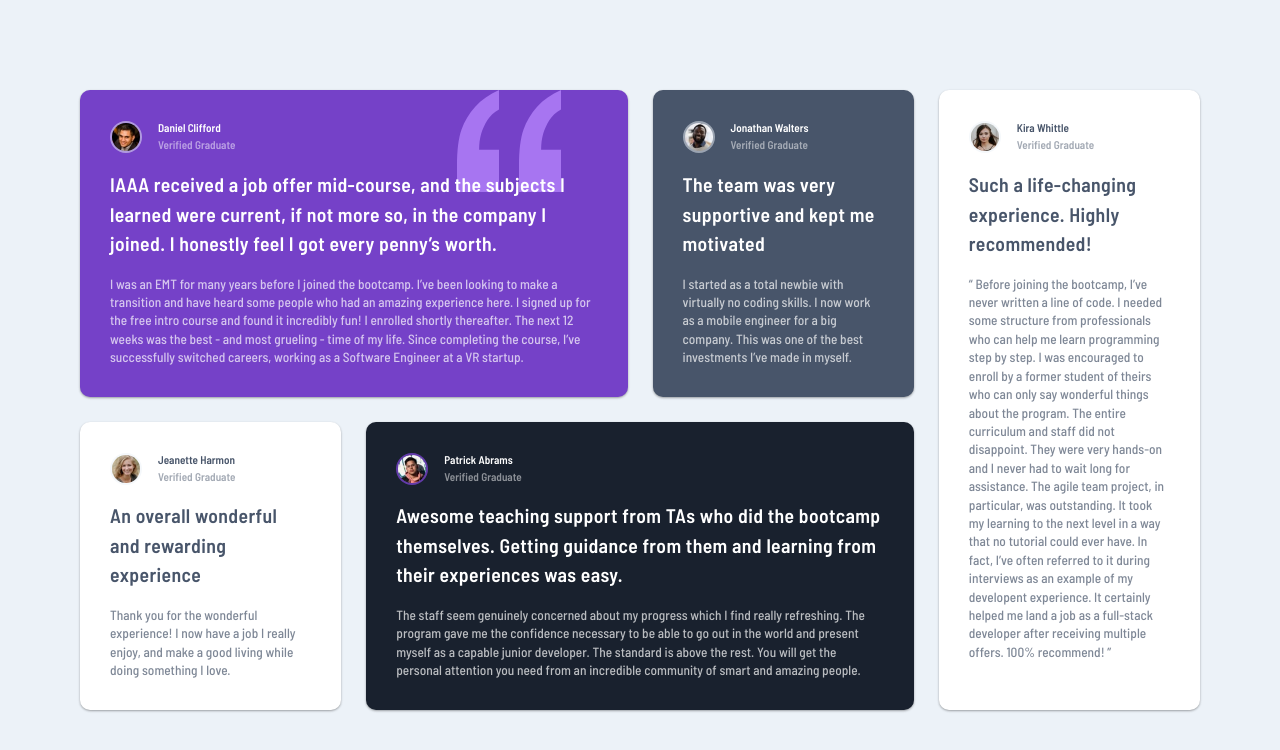
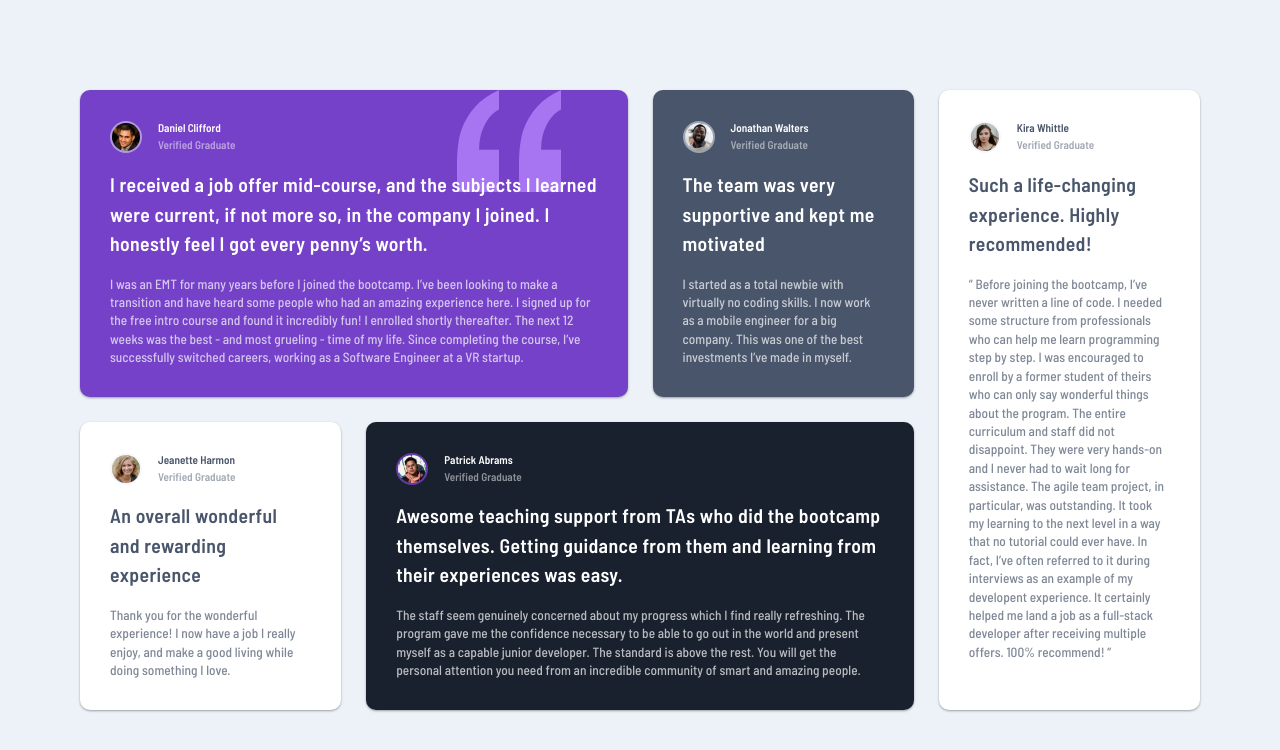
Before and after one commit to xyzeez/Testimonials-Grid-Section, a plain HTML site: page index.html in a window 1280 px wide. Drawn offline with Linux system fonts and the light colour scheme.

Commit message:
Update index.html

```diff
--- a/index.html
+++ b/index.html
@@ -21,7 +21,7 @@
                     </figcaption>
                     <blockquote class="testimonial__quote">
                         <p class="testimonial__quote-title">
-                            IAAA received a job offer mid-course, and the subjects I learned were current, if not more so,
+                            I received a job offer mid-course, and the subjects I learned were current, if not more so,
                             in the company I joined. I honestly feel I got every penny’s worth.
                         </p>
                         <p class="testimonial__quote-content">
```
